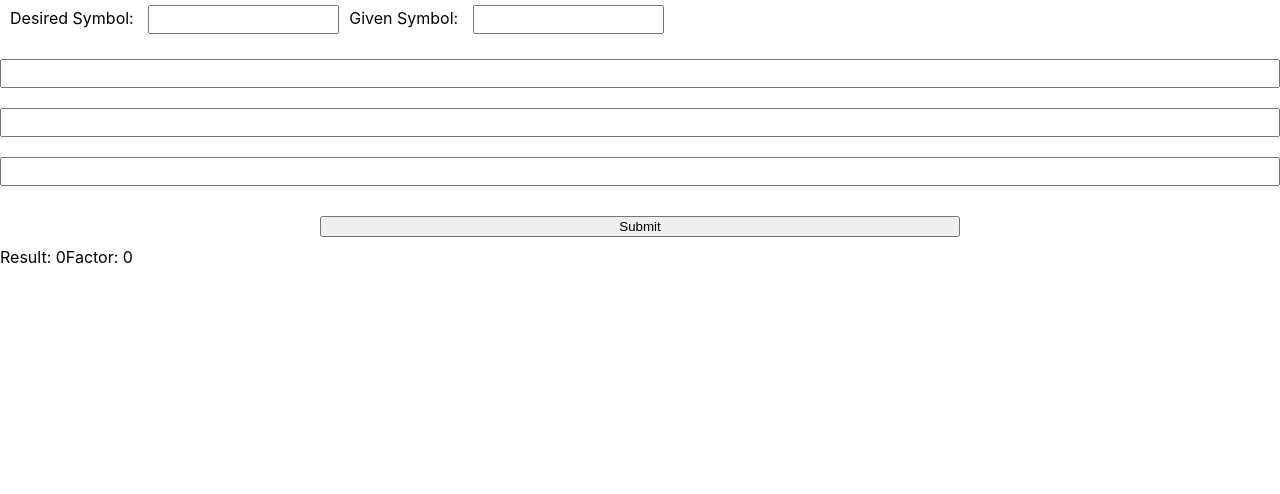
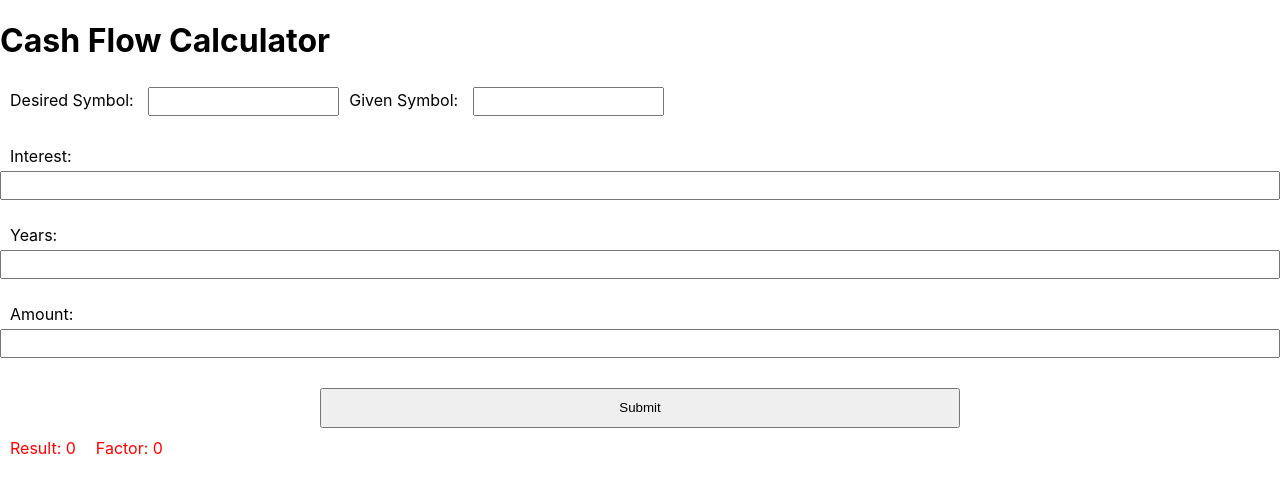
Before and after one commit to AlphaNiner1415/econ-calculator, a React (Create React App) app: page / in a window 1280 px wide. Shown: the top 494 px of the page. Built offline with nearby package versions, Linux system fonts and the light colour scheme.

Commit message:
Calculator now functional

```diff
--- a/src/App.js
+++ b/src/App.js
@@ -110,11 +110,11 @@ class App extends Component {
 
         const form = event.target;
         const data = new FormData(form);
-        const [desiredSymbol, givenSymbol, interest, year, amount] = [data.get("desiredSymbol"), data.get("givenSymbol"), data.get("interest"), data.get("year"), data.get("amount")];
-        console.log(data.get("desiredSymbol"));
+        const [desiredSymbol, givenSymbol, interest, year, amount] = [data.get("desiredSymbol"), data.get("givenSymbol"), data.get("interest"), data.get("years"), data.get("amount")];
+
         const result1 = this.calc(desiredSymbol,givenSymbol, interest, year, amount);
         const factor1 = this.getFactor(desiredSymbol, givenSymbol, interest, year);
-        console.log(result1);
+
         this.setState(() => {
             return {
                 result: result1,
@@ -126,6 +126,7 @@ class App extends Component {
     render(){
         return (
             <div>
+                <h1>Cash Flow Calculator</h1>
                 <form className={classes.Form} onSubmit={this.handleSubmit}>
                 <span>
                     <label htmlFor="desiredSymbol">Desired Symbol: </label>
@@ -138,16 +139,29 @@ class App extends Component {
                     <input id="givenSymbol" name="givenSymbol" type="text"></input>
                 </span>
                 <br></br>
-              <input id="interest" name="interest" type="number" step="0.01" min="0"></input>
+                <label htmlFor="interest">Interest: </label>
+                <input
+                    id="interest"
+                    name="interest"
+                    type="number"
+                    step="0.01"
+                    min="0"
+                ></input>
                 <br></br>
+                <label htmlFor="years">Years: </label>
                 <input id="years" name="years" type="number" min="0"></input>
                 <br></br>
+                <label htmlFor="amount">Amount: </label>
                 <input id="amount" name="amount" type="number" min="0"></input>
                 <br></br>
                 <input value="Submit" type="submit" />
                 </form>
-            <label>Result: {this.state.result}</label>
-            <label>Factor: {this.state.factor}</label>
+                <label className={classes.AnsLabel}>
+                Result: {this.state.result}
+                </label>
+                <label className={classes.AnsLabel}>
+                Factor: {this.state.factor}
+                </label>
             </div>
         );
     };
--- a/src/App.module.css
+++ b/src/App.module.css
@@ -8,7 +8,7 @@
 }
 
 .Form label {
-    margin: 0px 10px;
+    margin: 5px 10px;
 }
 
 .Form input[type="text"]{
@@ -23,5 +23,11 @@
 }
 .Form input[type="submit"] {
     margin: 10px auto;
+    height: 40px;
     width: 50%;
 }
+
+.AnsLabel {
+    margin: 5px 10px;
+    color: red;
+}
```
Lines whose indentation alone changed are shown as unchanged.
